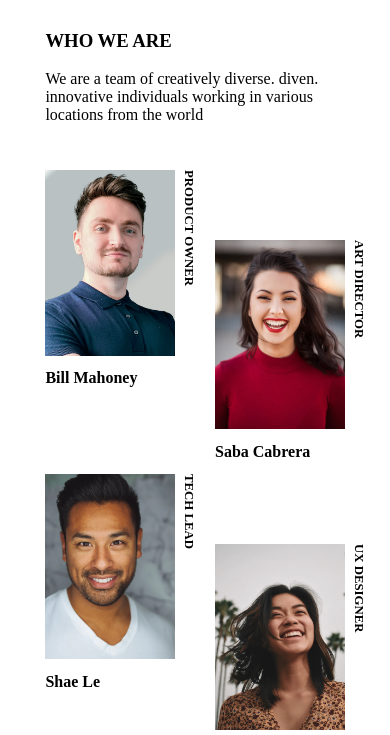
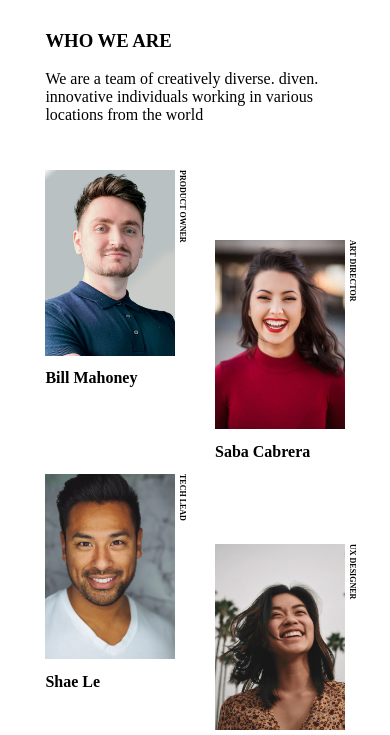
Before and after one commit to CapOfCode/our-team-page, a plain HTML site: page index.html in a window 390 px wide. Shown: the part 109-844 px from the top of the page. Drawn offline with Linux system fonts and the light colour scheme.

Commit message:
font size fix

```diff
--- a/index.css
+++ b/index.css
@@ -62,6 +62,11 @@ img {
         font-size: 1rem;
     }
 
+    .image h5 {
+        font-size: 0.5rem;
+        transform: translateX(-10px);
+    }
+
 
     .banner-text {
         display: flex;
```
